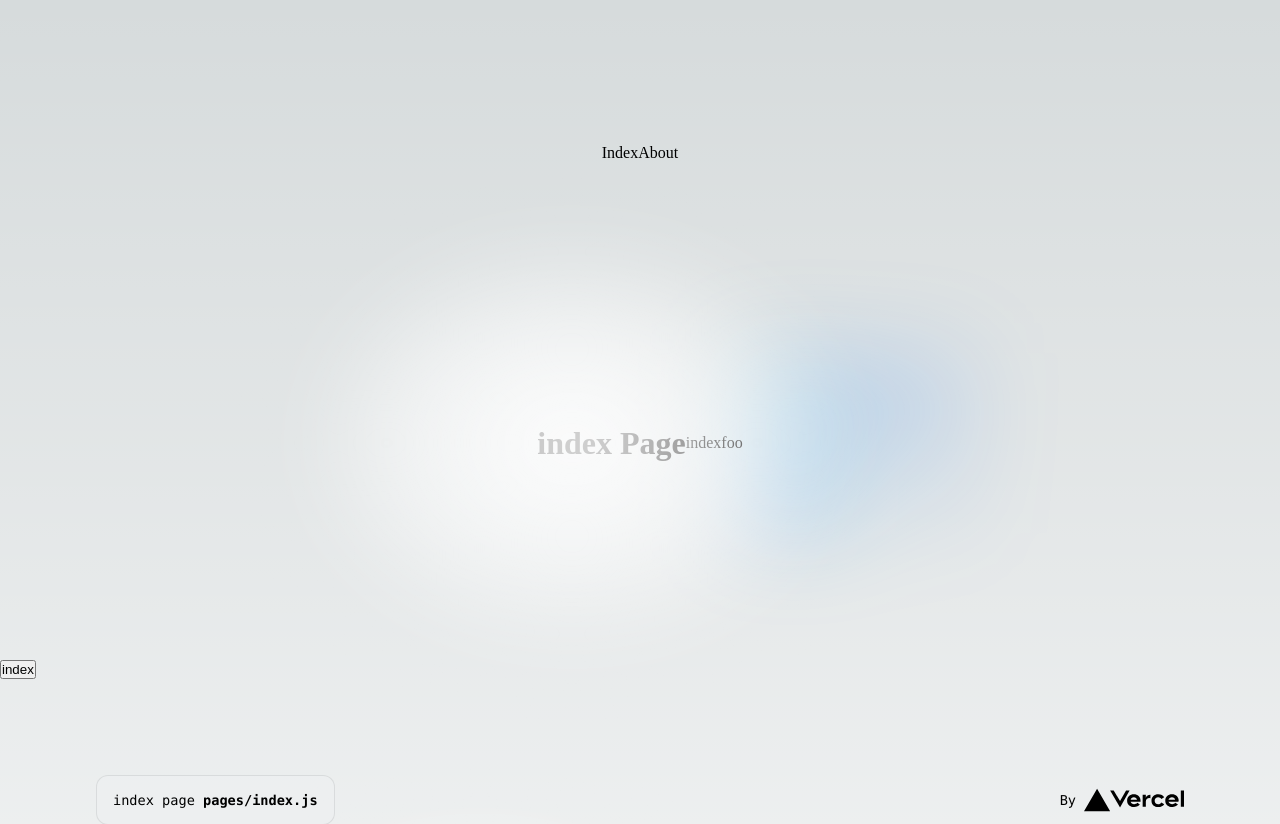
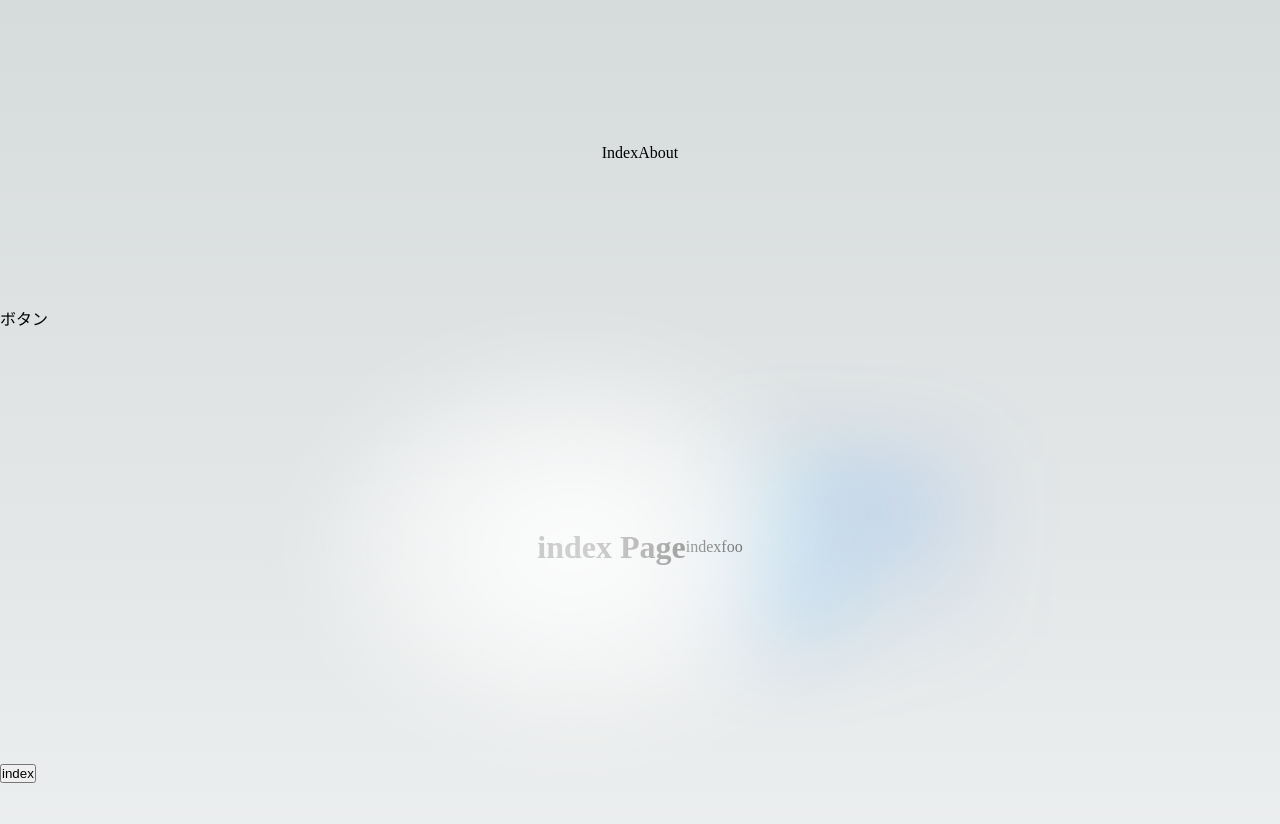
Before and after one commit to Keisuke1586/react-study, a Next.js app in the folder next-study/: page / in a window 1280 px wide. Shown: the top 824 px of the page. Built offline with nearby package versions, Linux system fonts and the light colour scheme.

Commit message:
⚗️ 試しにクリックイベントを追加

```diff
--- a/next-study/src/pages/index.jsx
+++ b/next-study/src/pages/index.jsx
@@ -6,11 +6,18 @@ import { Main } from "@/src/components/main";
 import YourComponent, {Headline} from "@/src/components/Headline/Headline";
 import Alert from "@/src/components/Headline/Headline";
 import { Header } from "@/src/components/Header";
+import { useCallback } from "react";
 
 
 const inter = Inter({ subsets: ["latin"] });
 
 export default function Home() {
+
+  const handleClick = useCallback((e) => {
+    /* e.preventDefault(); */
+   alert(123);
+  }, []);
+
   return (
     <>
       <Head>
@@ -20,6 +27,12 @@ export default function Home() {
         <link rel="icon" href="/favicon.ico" />
       </Head>
       <Header />
+
+      <a href="/about"
+         onClick={handleClick}>
+        ボタン
+      </a>
+
       <Headline  page="index"
       >
         {<div className={styles.center}>foo</div>}
```
